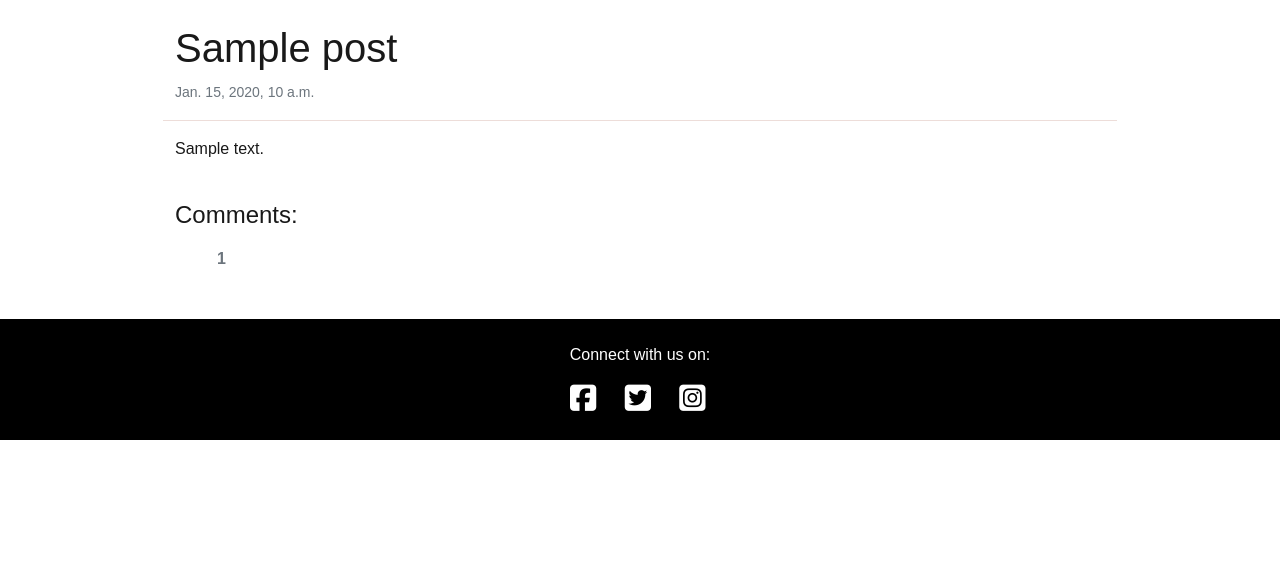
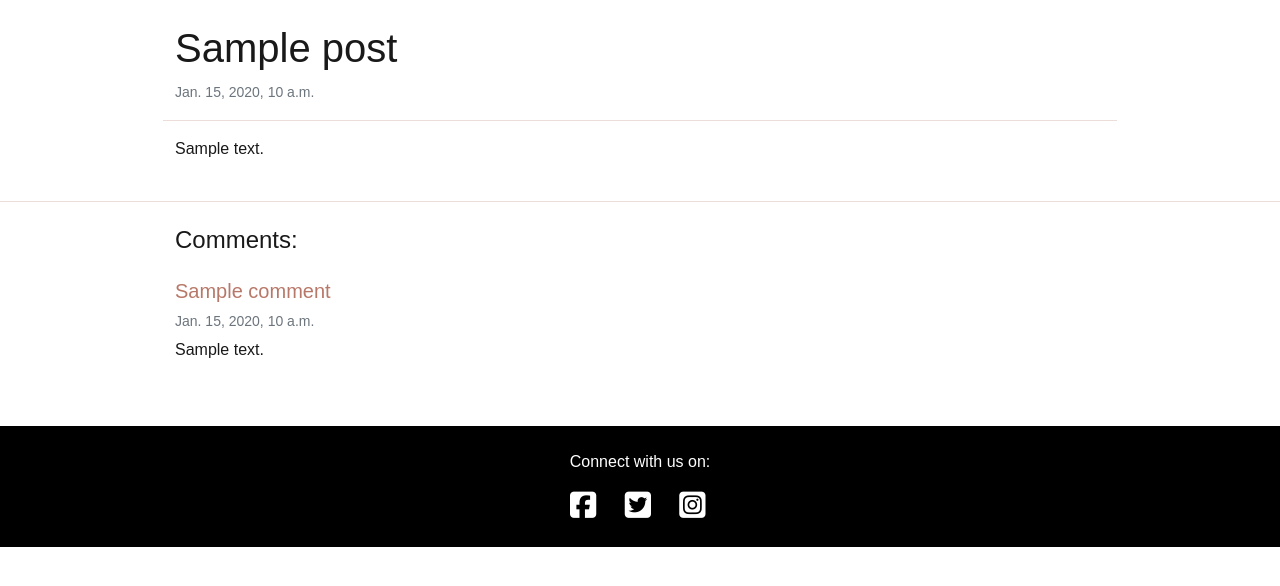
Before and after one commit to viktoriamahrberg/fashion-news-board, a Django app: a page that uses templates/post_detail.html in a window 1280 px wide. Shown: the part 89-675 px from the top of the page. Run offline with Django 3.2, Linux system fonts and the light colour scheme; tables that the repository leaves empty hold one stand-in row (values such as "Sample post"); some libraries are stand-ins or nearby versions; some web fonts are replaced.

Commit message:
Add commenting post to post_detail page

```diff
--- a/fashionewsapp/models.py
+++ b/fashionewsapp/models.py
@@ -16,7 +16,7 @@ class Post(models.Model):
     content = models.TextField()
     featured_image = CloudinaryField('image', default='news_image')
     excerpt = models.TextField(blank=True)
-    date_published = models.DateField(auto_now_add=True)
+    date_published = models.DateTimeField(auto_now_add=True)
     likes = models.ManyToManyField(User, related_name='news_likes', blank=True)
 
     class Meta:
@@ -36,7 +36,7 @@ class Comment(models.Model):
     post = models.ForeignKey(Post, on_delete=models.CASCADE, related_name="comments")
     name = models.CharField(max_length=80)
     body = models.TextField(max_length=120)
-    date_published = models.DateField(auto_now_add=True)
+    date_published = models.DateTimeField(auto_now_add=True)
 
     class Meta:
         ordering = ["date_published"]
--- a/static/css/style.css
+++ b/static/css/style.css
@@ -5,7 +5,6 @@ hr {
 body {
     font-family: 'Alatsi', sans-serif;
     color: #191919;
-
 }
 
 a {
@@ -32,6 +31,9 @@ i:active {
     color: #B87869;
 }
 
+.commenter {
+    color: #B87869;
+}
 /* Button */
 
 .btn-outline-success {
--- a/templates/post_detail.html
+++ b/templates/post_detail.html
@@ -17,19 +17,27 @@
         </div>
     </div>
 </article>
+<hr />
 <div class="container">
     <div class="col-md-10 mb-4 mt-4 mx-auto">
         <div class="row">
-            <h4 class="comment-title">Comments:</h4>
-    {% with comments.count as total_comments %}
+            {% for comment in comments %}
+            <h4 class="comment-title mb-4">Comments:</h4>
+            <!-- {% with comments.count as total_comments %}
     <strong class="text-secondary"><i class="far fa-comments"></i>
-        <!-- Our total_comments variable goes before the closing strong tag -->
         {{ total_comments }}</strong>
-    {% endwith %}
+    {% endwith %} -->
+            <div class="comments" style="width: 18rem;">
+                <div class="comment-body">
+                    <h5 class="commenter">{{ comment.name }}</h5>
+                    <h6 class="comment-date"><small class="text-muted">{{ comment.date_published }}</small></h6>
+                    <p class="comment-content">{{ comment.body }}</p>
+                </div>
+            </div>
+            {% endfor %}
+        </div>
     </div>
-    </div>
-    </div>
-    </div>
-    </div>
+</div>
 
-    {% endblock content %}
+
+{% endblock content %}
```
